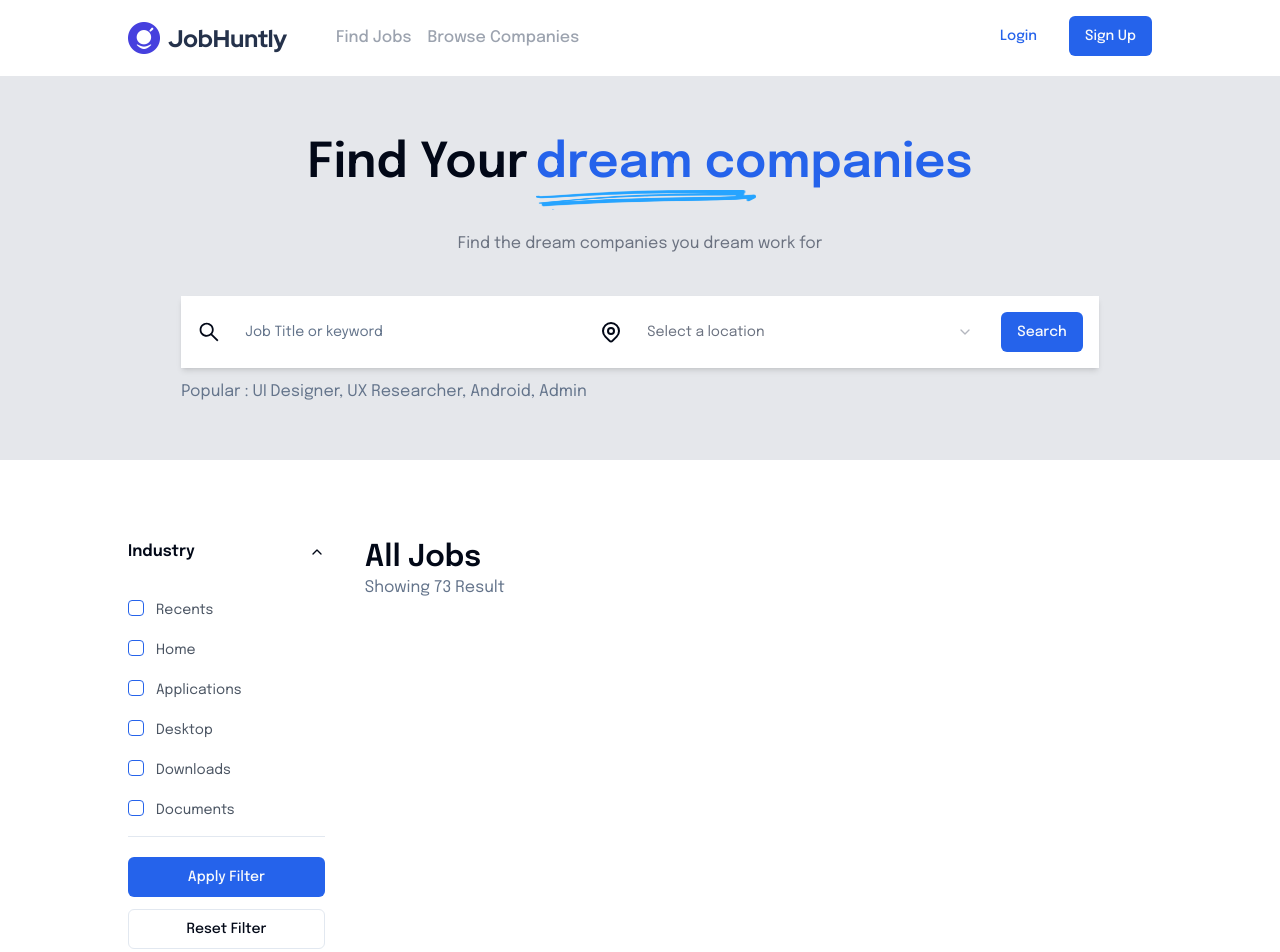
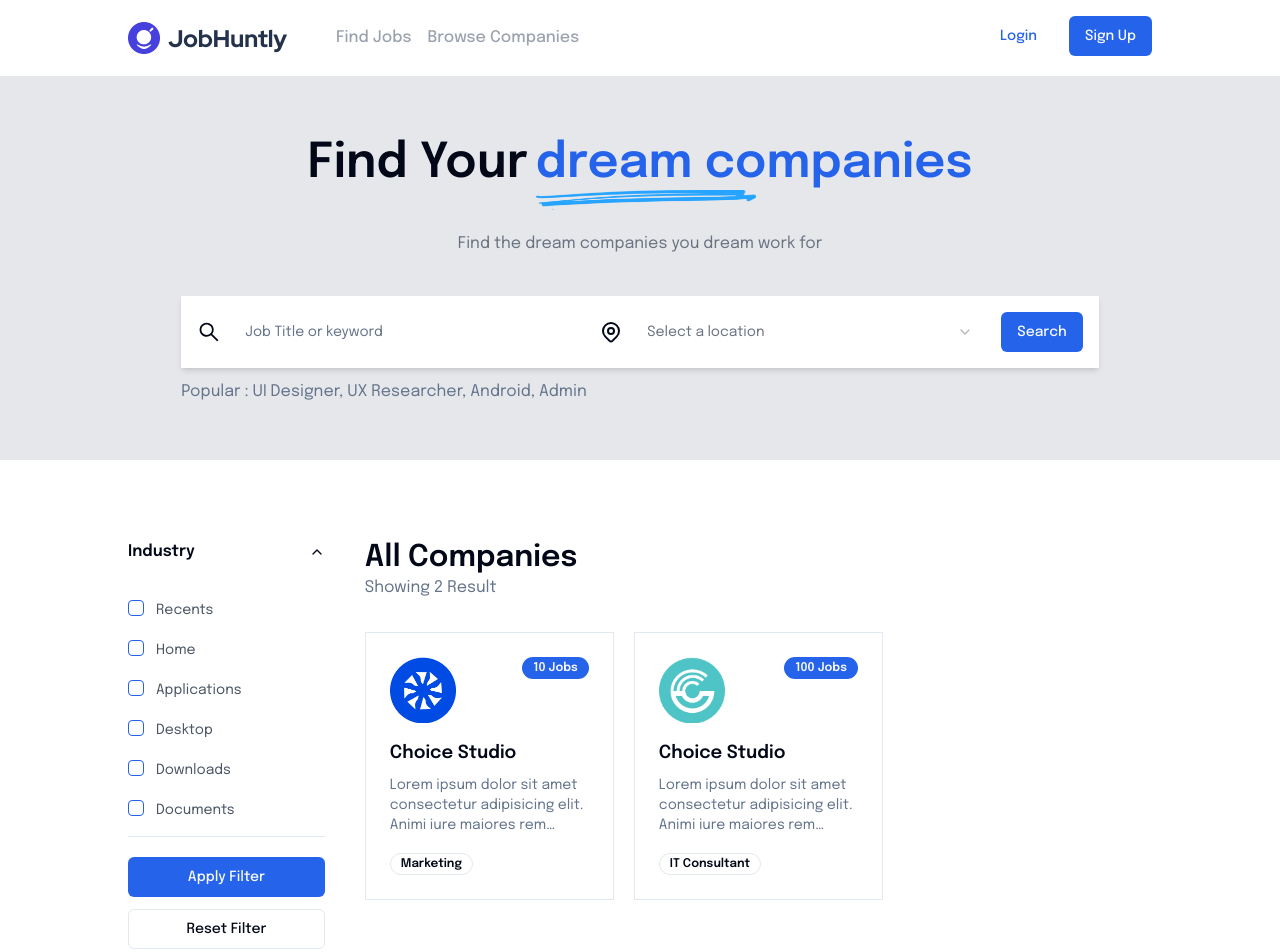
Before and after one commit to yusufhadi/job-hunt, a Next.js app: page /find-companies in a window 1280 px wide. Shown: the top 952 px of the page. Built offline with nearby package versions, Linux system fonts and the light colour scheme.

Commit message:
slicing companyCard component

```diff
--- a/src/app/find-companies/page.tsx
+++ b/src/app/find-companies/page.tsx
@@ -3,7 +3,7 @@
 import { CATEGORIES_OPTIONS } from "@/constants";
 import ExploreDataContainers from "@/containers/ExploreDataContainers";
 import { formFilterCompanySchema } from "@/lib/form-schema";
-import { filterOptionType } from "@/types";
+import { companyType, filterOptionType } from "@/types";
 import { zodResolver } from "@hookform/resolvers/zod";
 import React, { FC } from "react";
 import { useForm } from "react-hook-form";
@@ -16,6 +16,25 @@ const FILTER_FORMS: filterOptionType[] = [
     name: "industry",
     label: "Industry",
     items: CATEGORIES_OPTIONS,
+  },
+];
+
+const dataDummy: companyType[] = [
+  {
+    categories: "Marketing",
+    description:
+      "Lorem ipsum dolor sit amet consectetur adipisicing elit. Animi iure maiores rem voluptatem. Delectus alias tenetur odit, rerum repellendus voluptatem natus magnam numquam, eius vel accusantium totam incidunt odio modi!",
+    image: "/images/company2.png",
+    name: "Choice Studio",
+    totalJobs: 10,
+  },
+  {
+    categories: "IT Consultant",
+    description:
+      "Lorem ipsum dolor sit amet consectetur adipisicing elit. Animi iure maiores rem voluptatem. Delectus alias tenetur odit, rerum repellendus voluptatem natus magnam numquam, eius vel accusantium totam incidunt odio modi!",
+    image: "/images/company.png",
+    name: "Choice Studio",
+    totalJobs: 100,
   },
 ];
 
@@ -40,7 +59,7 @@ const FindCompanies: FC<FindCompaniesProps> = ({}) => {
       subtitle="Find the dream companies you dream work for"
       loading={false}
       type="company"
-      data={[]}
+      data={dataDummy}
     />
   );
 };
--- /dev/null
+++ b/src/components/organisms/CompanyCard/index.tsx
@@ -0,0 +1,34 @@
+import { Badge } from "@/components/ui/badge";
+import { companyType } from "@/types";
+import Image from "next/image";
+import React, { FC } from "react";
+
+interface CompanyCardProps extends companyType {}
+
+const CompanyCard: FC<CompanyCardProps> = ({
+  categories,
+  description,
+  image,
+  name,
+  totalJobs,
+}) => {
+  return (
+    <div className="border border-border p-6">
+      <div className="flex flex-row items-start justify-between">
+        <Image src={image} alt={image} height={66} width={66} />
+        <Badge>{totalJobs} Jobs</Badge>
+      </div>
+      <div className="my-4">
+        <div className="text-lg font-semibold mb-2">{name}</div>
+        <div className="line-clamp-3 text-sm text-muted-foreground">
+          {description}
+        </div>
+      </div>
+      <div className="space-x-2">
+        <Badge variant="outline">{categories}</Badge>
+      </div>
+    </div>
+  );
+};
+
+export default CompanyCard;
--- a/src/containers/ExploreDataContainers/index.tsx
+++ b/src/containers/ExploreDataContainers/index.tsx
@@ -1,3 +1,4 @@
+import CompanyCard from "@/components/organisms/CompanyCard";
 import FormFilterDynamic from "@/components/organisms/FormFilterDynamic";
 import FormSearchDynamic from "@/components/organisms/FormSearchDynamic";
 import JobCard from "@/components/organisms/JobCard";
@@ -62,26 +63,30 @@ const ExploreDataContainers: FC<ExploreDataContainersProps> = ({
         </div>
         <div className="w-4/5">
           <div className="mb-8">
-            <div className="text-3xl font-semibold">All Jobs</div>
-            <div className="text-muted-foreground">Showing 73 Result</div>
+            <div className="text-3xl font-semibold">
+              All {type === "job" ? "Jobs" : "Companies"}
+            </div>
+            <div className="text-muted-foreground">
+              Showing {data.length} Result
+            </div>
           </div>
-          <div className="grid grid-cols-1 gap-7">
+          <div>
             {loading ? (
               <div>Loading...</div>
             ) : (
               <>
                 {type === "job" ? (
-                  <>
+                  <div className="grid grid-cols-1 gap-7">
                     {data?.map((item: any, i: number) => (
                       <JobCard key={i} {...item} />
                     ))}
-                  </>
+                  </div>
                 ) : (
-                  <>
+                  <div className="grid grid-cols-3 gap-5">
                     {data?.map((item: any, i: number) => (
-                      <div key={i}>Company card</div>
+                      <CompanyCard key={i} {...item} />
                     ))}
-                  </>
+                  </div>
                 )}
               </>
             )}
```
Also changed, not shown: src/types/index.ts (+8 -0 lines).
